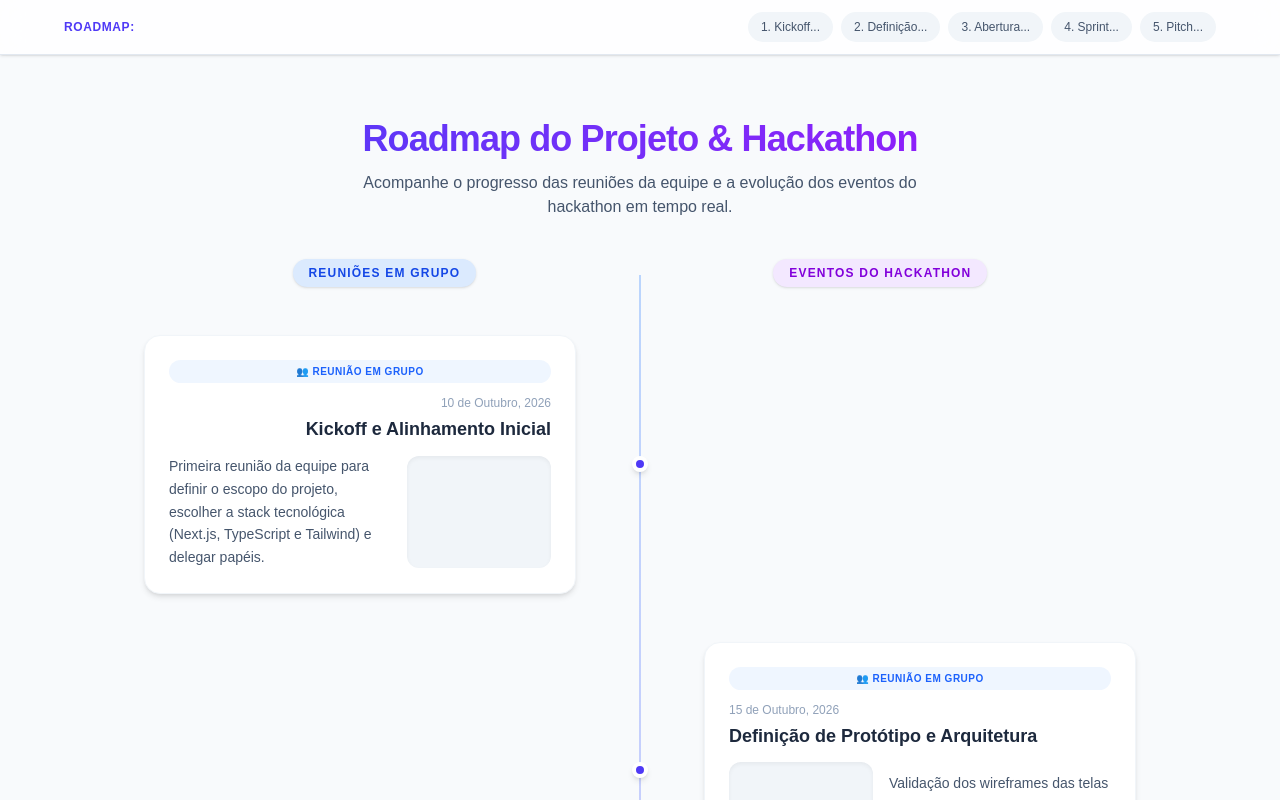
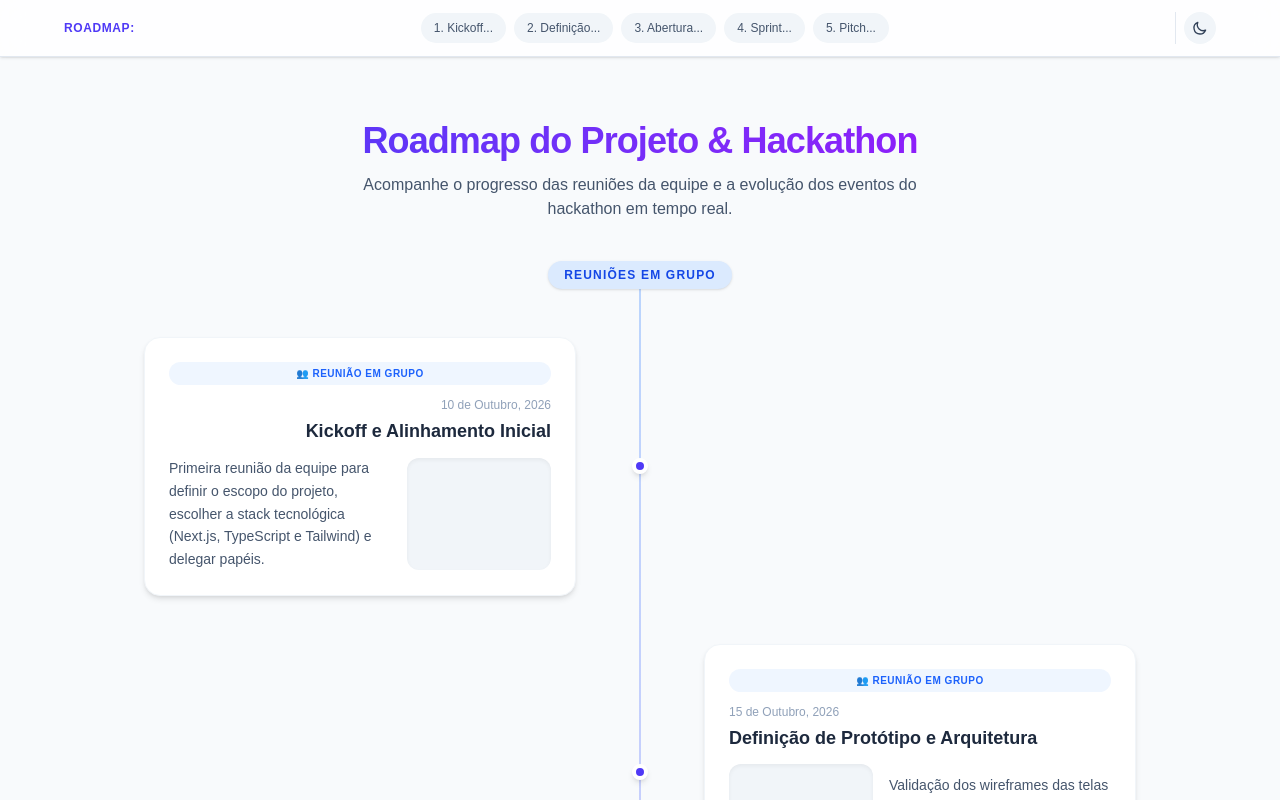
Before and after one commit to Hzimr/trajetoriahackathonTJCE2026, a Next.js app: page / in a window 1280 px wide. Shown: the top 800 px of the page. Built offline with nearby package versions, Linux system fonts and the light colour scheme.

Commit message:
feat: created ThemeToggle

```diff
--- a/app/components/RoadmapNav.tsx
+++ b/app/components/RoadmapNav.tsx
@@ -1,6 +1,7 @@
 "use client";
 
 import { RoadmapItem } from "../types/roadmap";
+import ThemeToggle from "./ThemeToggle";
 
 interface RoadmapNavProps {
   items: RoadmapItem[];
@@ -15,7 +16,10 @@ export default function RoadmapNav({ items }: RoadmapNavProps) {
   };
 
   return (
-    <nav className="sticky top-0 z-50 bg-white/80 dark:bg-slate-900/80 backdrop-blur-md border-b border-slate-200 dark:border-slate-800 shadow-sm py-3 px-4">
+    <nav
+      suppressHydrationWarning
+      className="sticky top-0 z-50 bg-white/80 dark:bg-slate-900/80 backdrop-blur-md border-b border-slate-200 dark:border-slate-800 shadow-sm py-3 px-4"
+    >
       <div className="max-w-6xl mx-auto flex items-center justify-between overflow-x-auto gap-4 no-scrollbar">
         <span className="text-xs font-bold uppercase tracking-wider text-indigo-600 dark:text-indigo-400 whitespace-nowrap">
           Roadmap:
@@ -31,6 +35,10 @@ export default function RoadmapNav({ items }: RoadmapNavProps) {
             </button>
           ))}
         </div>
+        {/* Botão de Alternância de Tema */}
+        <div className="flex items-center pl-2 border-l border-slate-200 dark:border-slate-800">
+          <ThemeToggle />
+        </div>
       </div>
     </nav>
   );
--- /dev/null
+++ b/app/components/ThemeToggle.tsx
@@ -0,0 +1,47 @@
+"use client";
+
+import { useTheme } from "../hooks/useTheme";
+
+export default function ThemeToggle() {
+  const { theme, toggleTheme } = useTheme();
+
+  return (
+    <button
+      onClick={toggleTheme}
+      aria-label="Alternar tema"
+      className="p-2 rounded-full bg-slate-100 dark:bg-slate-800 text-slate-600 dark:text-slate-300 hover:bg-slate-200 dark:hover:bg-slate-700 transition-colors flex items-center justify-center shrink-0"
+    >
+      {theme === "light" ? (
+        /* Ícone de Lua (Modo Claro) */
+        <svg
+          className="w-4 h-4 text-slate-700"
+          fill="none"
+          viewBox="0 0 24 24"
+          stroke="currentColor"
+        >
+          <path
+            strokeLinecap="round"
+            strokeLinejoin="round"
+            strokeWidth={2}
+            d="M20.354 15.354A9 9 0 018.646 3.646 9.003 9.003 0 0012 21a9.003 9.003 0 008.354-5.646z"
+          />
+        </svg>
+      ) : (
+        /* Ícone de Sol (Modo Escuro) */
+        <svg
+          className="w-4 h-4 text-amber-400"
+          fill="none"
+          viewBox="0 0 24 24"
+          stroke="currentColor"
+        >
+          <path
+            strokeLinecap="round"
+            strokeLinejoin="round"
+            strokeWidth={2}
+            d="M12 3v1m0 16v1m9-9h-1M4 12H3m15.364 6.364l-.707-.707M6.343 6.343l-.707-.707m12.728 0l-.707.707M6.343 17.657l-.707.707M16 12a4 4 0 11-8 0 4 4 0 018 0z"
+          />
+        </svg>
+      )}
+    </button>
+  );
+}
--- a/app/globals.css
+++ b/app/globals.css
@@ -4,9 +4,17 @@ html {
   scroll-behavior: smooth;
 }
 
+@custom-variant dark (&:where(.dark, .dark *));
+
 :root {
-  --background: #ffffff;
+  --background: #f2f4f8;
   --foreground: #171717;
+  --ink: #12163a;
+  --line: #d5dae8;
+  --cobalt: #17433d;
+  --bluecobalt: #3b4eff;
+  --sun: #ff9b21;
+  --sunDeep: #9a5600;
 }
 
 @theme inline {
--- /dev/null
+++ b/app/hooks/useTheme.ts
@@ -0,0 +1,30 @@
+"use client";
+
+import { useState } from "react";
+
+export function useTheme() {
+  // Inicializa o estado de forma síncrona e segura lendo o DOM ou localStorage
+  const [theme, setTheme] = useState<"light" | "dark">(() => {
+    if (typeof window === "undefined") return "light";
+    return document.documentElement.classList.contains("dark")
+      ? "dark"
+      : "light";
+  });
+
+  const toggleTheme = () => {
+    const root = document.documentElement;
+    const isDark = root.classList.contains("dark");
+
+    if (isDark) {
+      root.classList.remove("dark");
+      localStorage.setItem("theme", "light");
+      setTheme("light");
+    } else {
+      root.classList.add("dark");
+      localStorage.setItem("theme", "dark");
+      setTheme("dark");
+    }
+  };
+
+  return { theme, toggleTheme };
+}
--- a/app/layout.tsx
+++ b/app/layout.tsx
@@ -17,13 +17,21 @@ export const metadata: Metadata = {
   description: "Generated by create next app",
 };
 
-export default function RootLayout({ children }: LayoutProps<"/">) {
+export default function RootLayout({
+  children,
+}: {
+  children: React.ReactNode;
+}) {
   return (
     <html
-      lang="en"
+      lang="pt-BR"
+      suppressHydrationWarning
       className={`${geistSans.variable} ${geistMono.variable} h-full antialiased`}
     >
-      <body className="min-h-full flex flex-col">{children}</body>
+      <head />
+      <body className="bg-slate-50 dark:bg-slate-950 text-slate-900 dark:text-slate-100 antialiased">
+        {children}
+      </body>
     </html>
   );
 }
--- a/app/page.tsx
+++ b/app/page.tsx
@@ -9,7 +9,10 @@ export default function Home() {
   );
 
   return (
-    <main className="min-h-screen bg-slate-50 dark:bg-slate-950 text-slate-900 dark:text-slate-100 pb-20">
+    <main
+      suppressHydrationWarning
+      className="min-h-screen bg-slate-50 dark:bg-slate-950 text-slate-900 dark:text-slate-100 pb-20"
+    >
       {/* Navegação fixa no topo */}
       <RoadmapNav items={roadmapData} />
 
@@ -29,14 +32,11 @@ export default function Home() {
         {/* Linha vertical central da timeline (visível apenas em desktop) */}
         <div className="absolute left-1/2 -translate-x-1/2 top-4 bottom-4 w-0.5 bg-linear-to-b from-blue-500 via-indigo-500 to-purple-500 hidden md:block opacity-30" />
 
-        {/* SEÇÃO 1: Reuniões em Grupo (Parte de Cima) */}
+        {/* SEÇÃO 1: Reuniões em Grupo */}
         <section className="mb-16">
-          <div className="flex justify-around text-center mb-8 relative z-10">
+          <div className="flex justify-center mb-8 relative z-10">
             <span className="bg-blue-100 dark:bg-blue-900/40 text-blue-700 dark:text-blue-300 text-xs font-bold uppercase tracking-widest px-4 py-1.5 rounded-full shadow-sm">
               Reuniões em Grupo
-            </span>
-            <span className="bg-purple-100 dark:bg-purple-900/40 text-purple-700 dark:text-purple-300 text-xs font-bold uppercase tracking-widest px-4 py-1.5 rounded-full shadow-sm">
-              Eventos do Hackathon
             </span>
           </div>
 
@@ -47,9 +47,13 @@ export default function Home() {
           </div>
         </section>
 
-        {/* SEÇÃO 2: Eventos do Hackathon (Parte de Baixo) */}
+        {/* SEÇÃO 2: Eventos do Hackathon */}
         <section>
-          <div className="text-center mb-8 relative z-10 pt-8"></div>
+          <div className="flex justify-center mb-8 relative z-10 pt-4">
+            <span className="bg-purple-100 dark:bg-purple-900/40 text-purple-700 dark:text-purple-300 text-xs font-bold uppercase tracking-widest px-4 py-1.5 rounded-full shadow-sm">
+              Eventos do Hackathon
+            </span>
+          </div>
 
           <div className="space-y-4">
             {hackathons.map((item, index) => (
```
